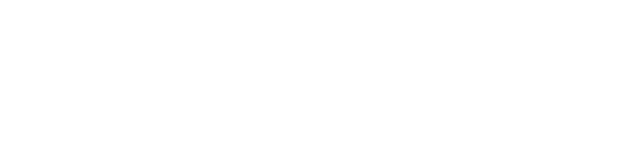
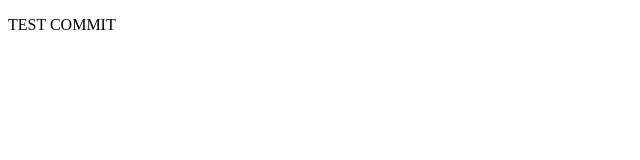
Before and after one commit to a-stepanchikov/myFirstRepo, a plain HTML site: page index.html in a window 1280 px wide. Shown: the whole page, without its empty margins (0-640 px from the left). Drawn offline with Linux system fonts and the light colour scheme.

Commit message:
add text TEST COMMIT

```diff
--- a/index.html
+++ b/index.html
@@ -9,7 +9,7 @@
 </head>
 <body>
 
-  <div></div>
+  <div><p>TEST COMMIT</p></div>
 
 
 </body>
```
